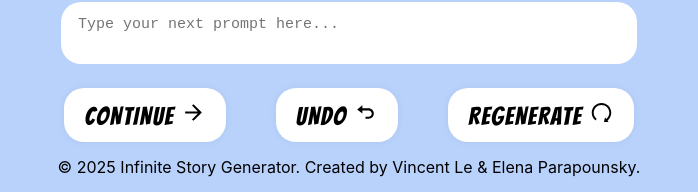
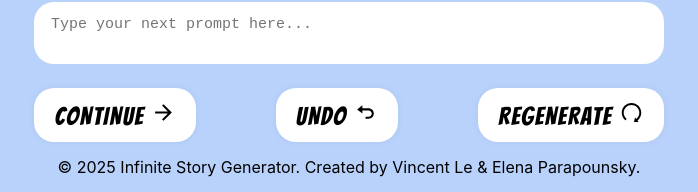
Before and after one commit to eparapounsky/infinite-story, a React (Create React App) app in the folder frontend/: page / in a window 1280 px wide. Shown: the part 253-445 px from the top of the page, without its empty margins (291-989 px from the left). Built offline with nearby package versions, Linux system fonts and the light colour scheme.

Commit message:
make all elements the same width

```diff
--- a/frontend/src/App.css
+++ b/frontend/src/App.css
@@ -43,7 +43,7 @@
   letter-spacing: 1.5px;
   text-transform: uppercase;
   text-align: center;
-  width: 6em;
+  width: 7em;
   /* remove native arrow */
   -webkit-appearance: none;
   -moz-appearance: none;
@@ -79,7 +79,8 @@
 }
 
 textarea {
-  width: 45%;
+  /* width: 45%; */
+  width: 42em;
   min-height: 4em;
   height: auto;
   padding: 0.8rem 1rem;
@@ -131,7 +132,7 @@ textarea::selection {
   padding-right: 10px;
   background-color: white;
   border-style: solid;
-  border-width: 5px;
+  border-width: 10px;
   border-radius: 20px;
   box-shadow: 5px 5px rgb(0, 0, 0, 0.1);
   line-height: 1.5;
@@ -148,7 +149,7 @@ textarea::selection {
 .buttons {
   display: flex;
   justify-content: center;
-  gap: 50px;
+  gap: 80px;
   margin-top: 20px;
 }
 
```
